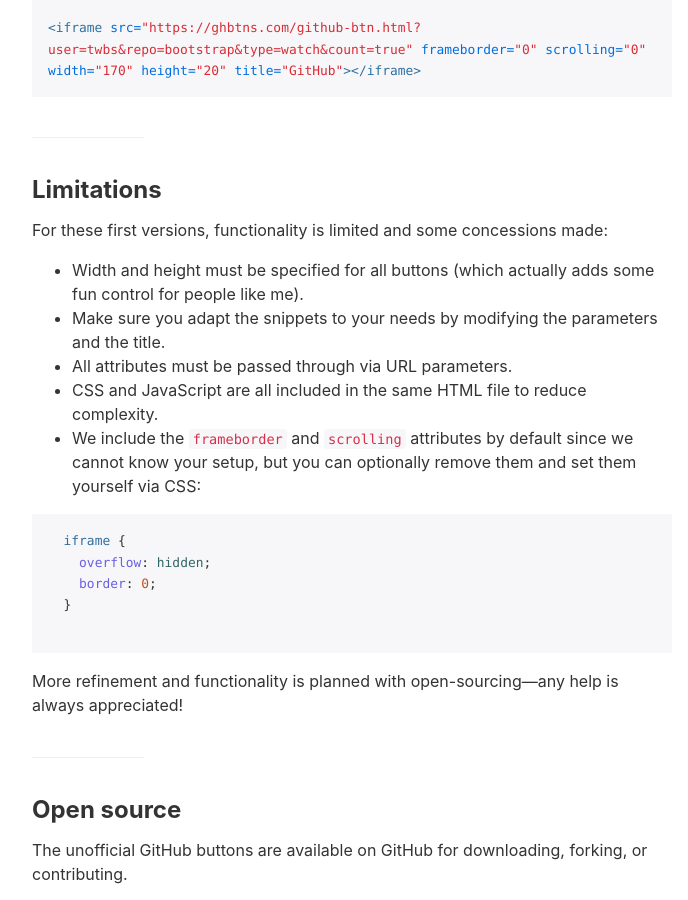
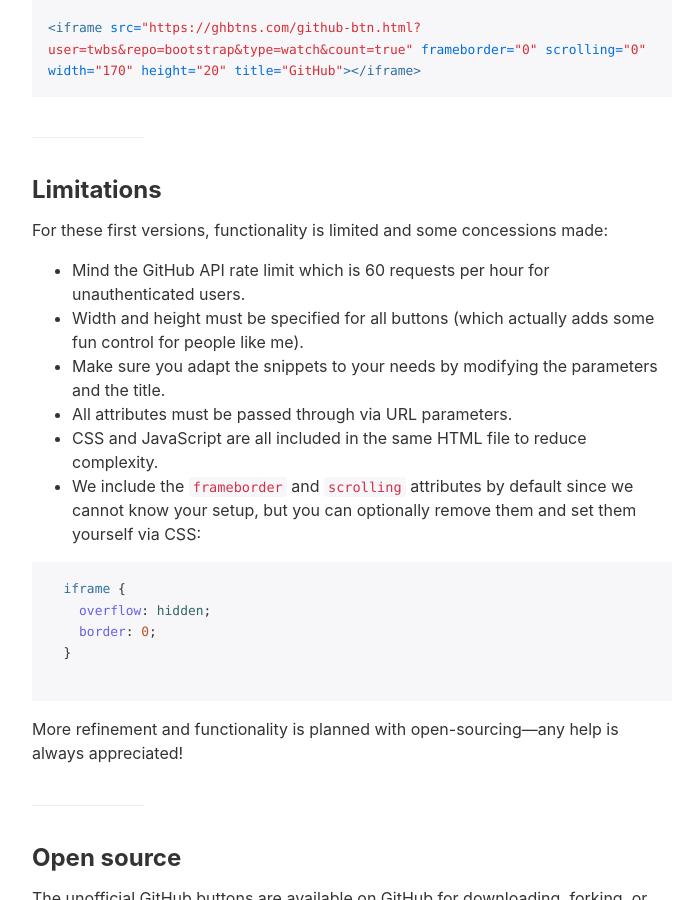
Before and after one commit to mdo/github-buttons, a Jekyll site: the page built from docs/index.md, in a window 1280 px wide and 900 px high, scrolled down 3627 px. Shown: the whole window, without its empty margins (288-976 px from the left). Built offline with Jekyll 4.4.1, drawn with Linux system fonts in a browser that asks for light colours; comment, search, counter and statistics services are not loaded.

Commit message:
docs: mention the GitHub API rate limit

```diff
--- a/docs/index.md
+++ b/docs/index.md
@@ -109,6 +109,7 @@ This deprecated button is still around to avoid breaking every site that current
 
 For these first versions, functionality is limited and some concessions made:
 
+* Mind the GitHub API rate limit which is 60 requests per hour for unauthenticated users.
 * Width and height must be specified for all buttons (which actually adds some fun control for people like me).
 * Make sure you adapt the snippets to your needs by modifying the parameters and the title.
 * All attributes must be passed through via URL parameters.
```
